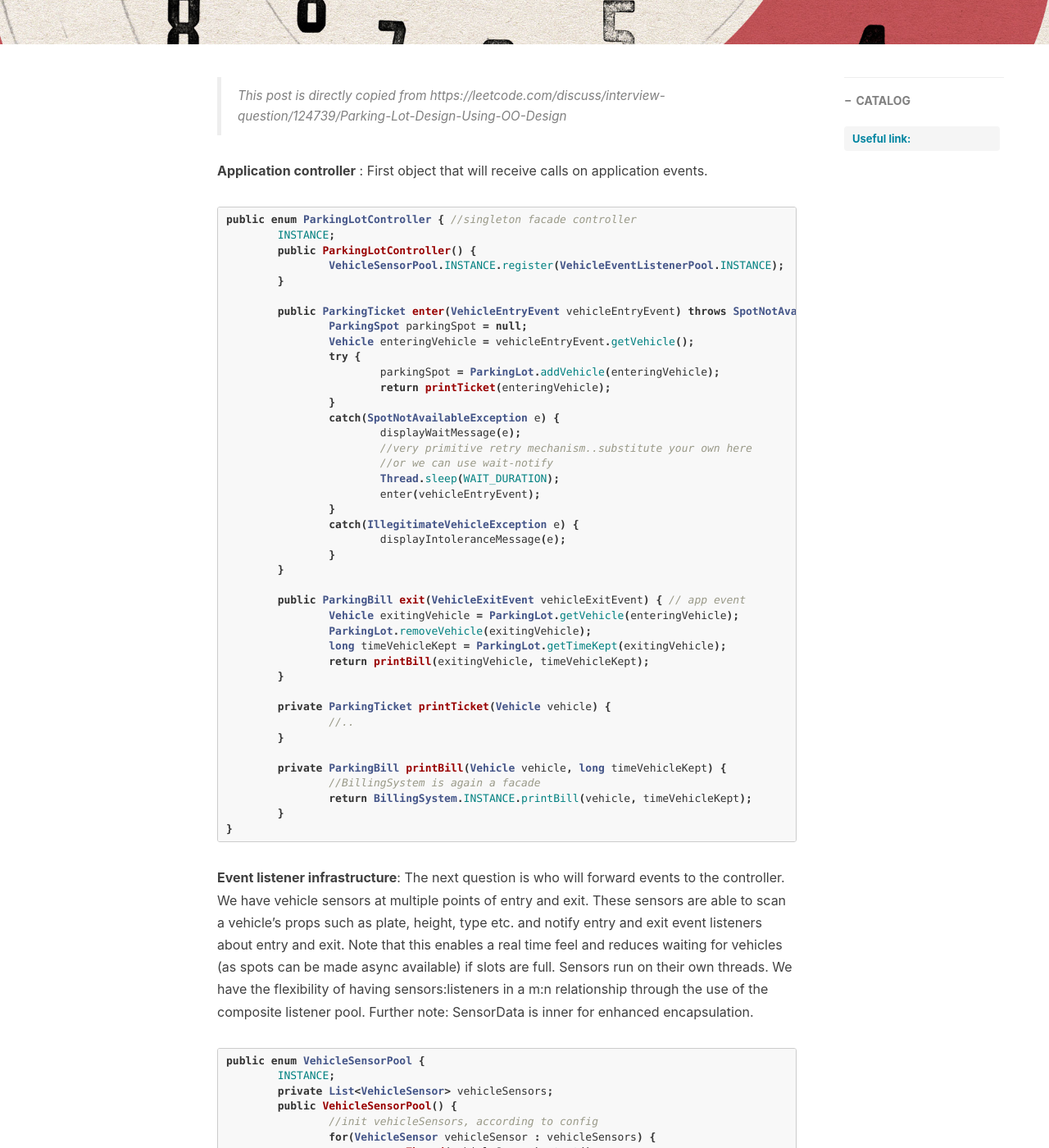
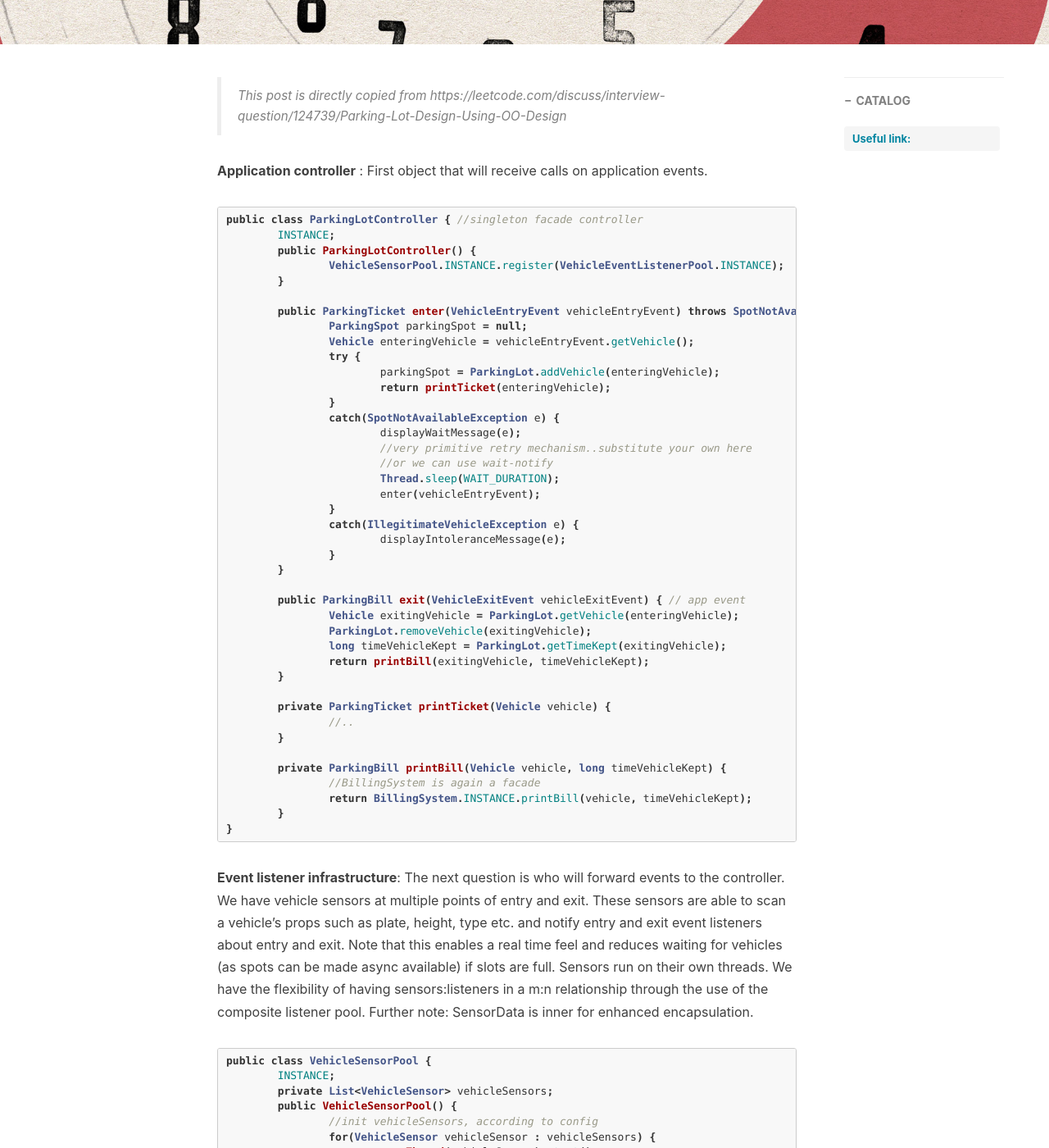
Before and after one commit to CodingMrWang/codingmrwang.github.io, a Jekyll site: the page built from _posts/2022-02-04-Parking-Garage-OOD.md, in a window 1280 px wide and 1400 px high, scrolled down 469 px. Shown: the whole window at 82% size. Built offline with Jekyll 4.4.1, drawn with Linux system fonts in a browser that asks for light colours; nearby versions of some CDN libraries; comment, search, counter and statistics services are not loaded.

Commit message:
Update 2022-02-04-Parking-Garage-OOD.md

````diff
--- a/_posts/2022-02-04-Parking-Garage-OOD.md
+++ b/_posts/2022-02-04-Parking-Garage-OOD.md
@@ -17,7 +17,7 @@ tags:
 **Application controller** : First object that will receive calls on application events.
 
 ```java
-public enum ParkingLotController { //singleton facade controller
+public class ParkingLotController { //singleton facade controller
 	INSTANCE;
 	public ParkingLotController() {
 		VehicleSensorPool.INSTANCE.register(VehicleEventListenerPool.INSTANCE);
@@ -65,7 +65,7 @@ Sensors run on their own threads. We have the flexibility of having sensors:list
 Further note: SensorData is inner for enhanced encapsulation.
 
 ```java
-public enum VehicleSensorPool {
+public class VehicleSensorPool {
 	INSTANCE;
 	private List<VehicleSensor> vehicleSensors;
 	public VehicleSensorPool() {
@@ -111,7 +111,7 @@ public class VehicleSensor implements Runnable {
 	}
 }
 
-public enum VehicleEventListenerPool implements VehicleEventListener { //composite singleton
+public class VehicleEventListenerPool implements VehicleEventListener { //composite singleton
 	INSTANCE;
 	private List<VehicleEventListener> vehicleEventListeners;
 	public VehicleEventListenerPool() {
````
